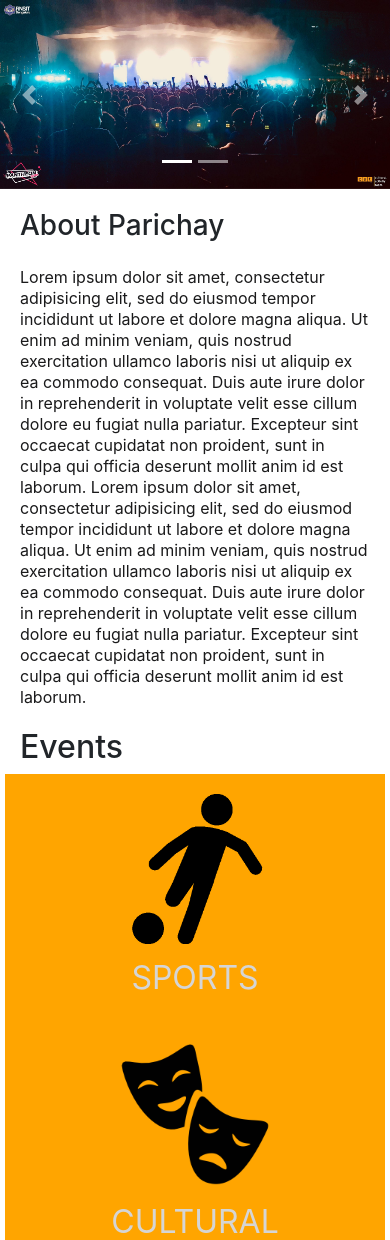
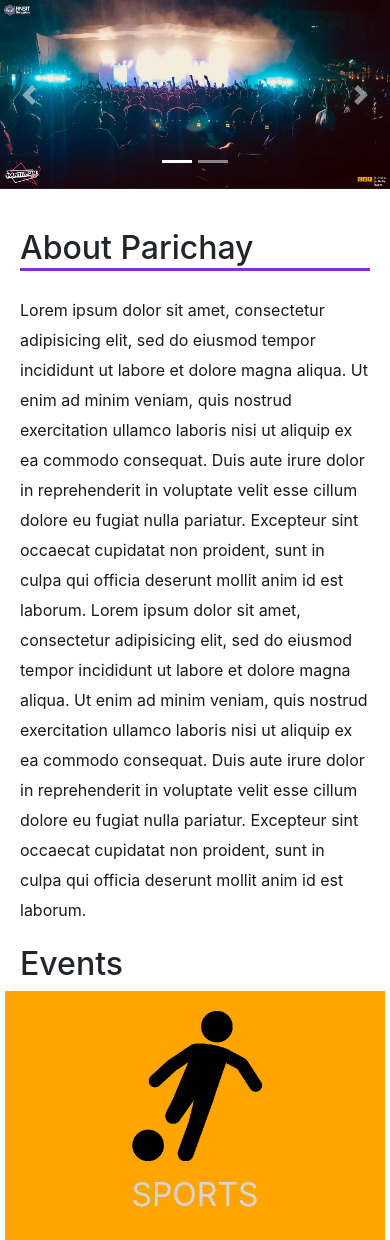
Before and after one commit to ameyaditya/parichay_website, a PHP site: page / in a window 390 px wide. Shown: the part 56-1296 px from the top of the page. Run offline with PHP 8.4, Linux system fonts and the light colour scheme; some libraries are stand-ins or nearby versions.

Commit message:
add styles2

```diff
--- a/fest website/src/events.php
+++ b/fest website/src/events.php
@@ -178,7 +178,7 @@
 		    </div>
 		  </div>
 		</div>
-<nav class="navbar navbar-expand-lg navbar-light bg-light">
+<nav class="navbar navbar-expand-lg navbar-dark bg-dark">
 		  <a class="navbar-brand" href="#">Parichay</a>
 		  <button class="navbar-toggler" type="button" data-toggle="collapse" data-target="#navbarSupportedContent" aria-controls="navbarSupportedContent" aria-expanded="false" aria-label="Toggle navigation">
 		    <span class="navbar-toggler-icon"></span>
--- a/fest website/src/index.php
+++ b/fest website/src/index.php
@@ -78,7 +78,7 @@
 	</div>
 
 	<div class="container-fluid">
-		<h3 class="h3 ">About Parichay</h3>
+		<h2 class="about">About Parichay</h2>
 		<p class="lead">Lorem ipsum dolor sit amet, consectetur adipisicing elit, sed do eiusmod
 		tempor incididunt ut labore et dolore magna aliqua. Ut enim ad minim veniam,
 		quis nostrud exercitation ullamco laboris nisi ut aliquip ex ea commodo
--- a/fest website/src/style.css
+++ b/fest website/src/style.css
@@ -1,3 +1,9 @@
+.about
+{
+	padding-top: 20px;
+	border-bottom: 3px solid blueviolet;
+}
+
 .carousel .carousel-item{
 	max-height: 600px;
 }
@@ -5,7 +11,12 @@
 	margin-top: 20px;
 }
 .lead{
-	font-size: 1.5rem;
+	padding-top: 16px;
+    font-size: 23px;
+    font-weight: 400;
+    line-height: 30px;
+    color: rgb(26, 26, 27);
+    overflow: auto;
 }
 .event-images >img{
 	height: 200px;
@@ -95,13 +106,6 @@
 		width: 100px;
 	}
 	.lead{
-		padding-top: 16px;
-    font-family: Noto Sans, Helvetica Neue, Segoe UI, Helvetica, Verdana, Arial, sans - serif;
-    font-size: 14px;
-    font-weight: 400;
-    line-height: 21px;
-    color: rgb(26, 26, 27);
-    overflow: auto;
 
 		font-size: 1rem;
 	}
```
